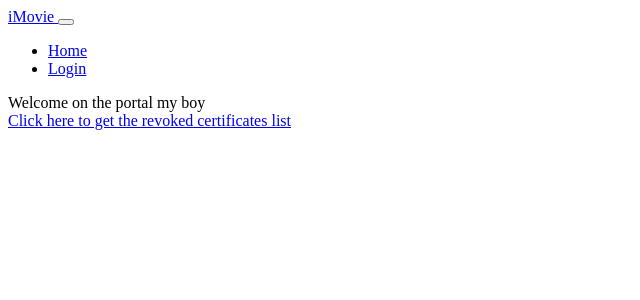
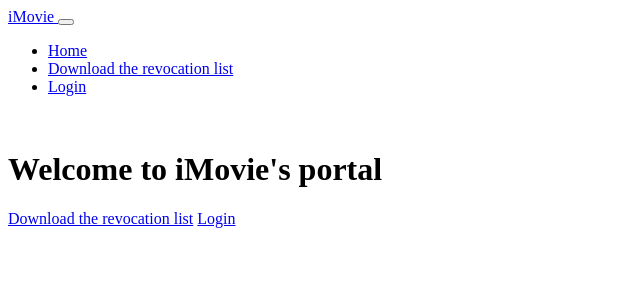
Before and after one commit to KTiago/AppSecLab, a Symfony app: template webserver/templates/home.html.twig in a window 1280 px wide. Shown: the top 300 px of the page, without its empty margins (0-640 px from the left). Run offline with Twig, Linux system fonts and the light colour scheme; the template is opened without the code that fills it, so the values that code supplies are empty; some libraries are stand-ins or nearby versions.

Commit message:
Better UX

```diff
--- a/webserver/templates/header.html.twig
+++ b/webserver/templates/header.html.twig
@@ -10,6 +10,9 @@
         <ul class="navbar-nav">
             <li class="nav-item">
                 <a class="nav-link {{ activeLink == "home" ? "active" }}" href="{{ path('home') }}">Home</a>
+            </li>
+            <li class="nav-item">
+                <a class="nav-link" href="{{ path('revoked_list') }}">Download the revocation list</a>
             </li>
             {% if app.user %}
                 <li class="nav-item">
--- a/webserver/templates/home.html.twig
+++ b/webserver/templates/home.html.twig
@@ -4,8 +4,12 @@
 
 {% block body %}
     <div class="container">
-        Welcome on the portal my boy
         <br/>
-        <a href="{{ path('revoked_list') }}">Click here to get the revoked certificates list</a>
+        <div class="jumbotron">
+            <h1>Welcome to iMovie's portal</h1>
+            <a class="btn btn-primary" role="button" href="{{ path('revoked_list') }}">Download the revocation list</a>
+            <a class="btn btn-dark" role="button" href="{{ path('app_login') }}">Login</a>
+        </div>
+        <br/>
     </div>
 {% endblock %}
--- a/webserver/templates/security/login.html.twig
+++ b/webserver/templates/security/login.html.twig
@@ -35,9 +35,9 @@
                             <input type="hidden" name="_csrf_token"
                                    value="{{ csrf_token('authenticate') }}">
 
-                            <button class="btn btn-lg btn-primary btn-block text-uppercase" type="submit">Sign in
-                            </button>
-                            <a href="{{ path('login_certificate') }}">Click here to login with your certificate</a>
+                            <button class="btn btn-lg btn-primary btn-block text-uppercase" type="submit">Sign in</button>
+                            <br />
+                            <a class="btn btn-dark btn-lg btn-block text-uppercase" role="button" href="{{ path('login_certificate') }}">Click here to login with your certificate</a>
                         </form>
                     </div>
                 </div>
--- a/webserver/templates/user/user_home.html.twig
+++ b/webserver/templates/user/user_home.html.twig
@@ -11,7 +11,7 @@
             <div class="card-header">Update my information</div>
             <div class="card-body">
                 <p class="card-text">Update your personal information via our web-based form. Upon completion you will receive the certificate along with your private key.</p>
-                <a href="{{ path('update_user_information') }}" class="btn btn-primary">Go</a>
+                <a href="{{ path('update_user_information') }}" class="btn btn-primary">Update</a>
             </div>
         </div>
         <div class="text-white bg-danger card">
```
